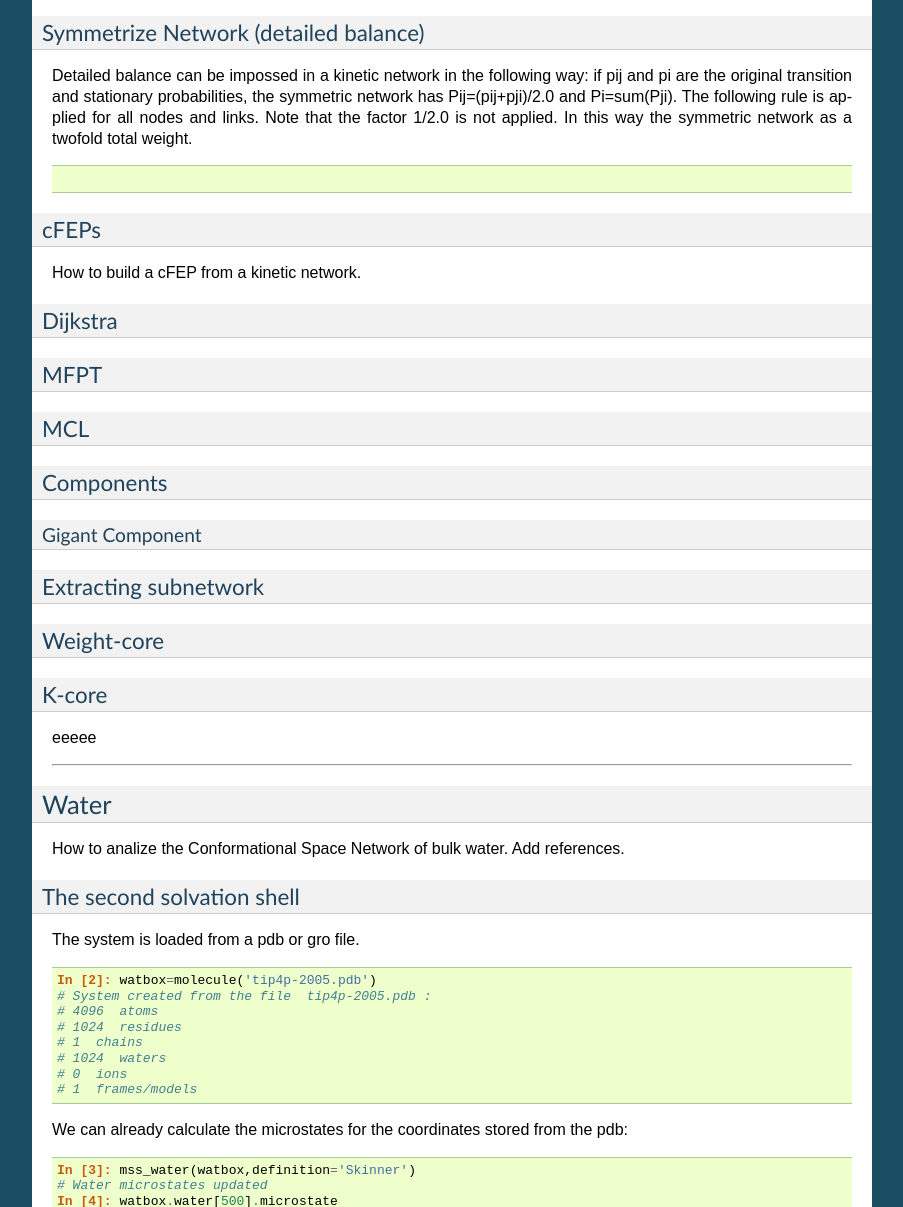
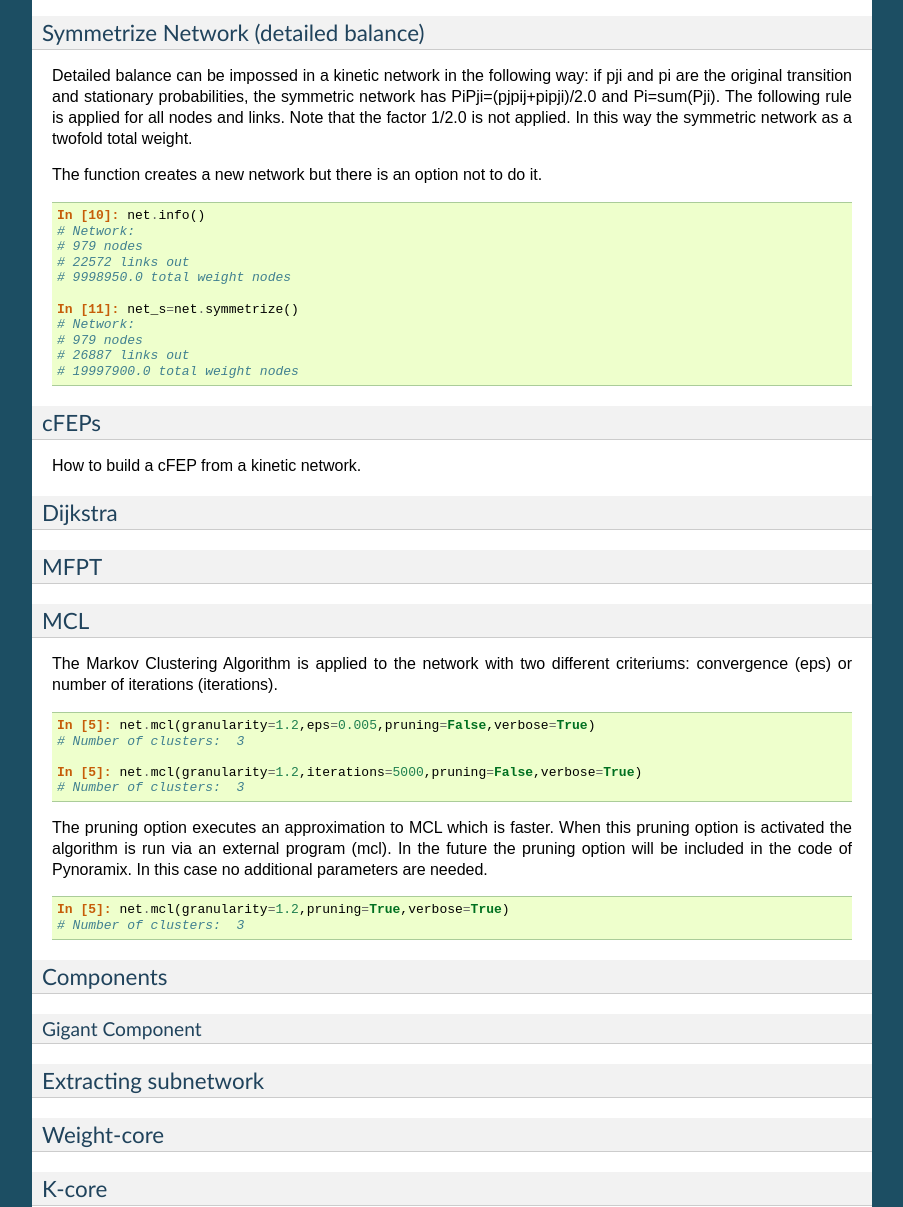
Before and after one commit to dprada/Pynoramix, a Sphinx documentation site: the page built from doc/source/tutorial_networks.rst, in a window 1280 px wide and 1400 px high, scrolled down 3714 px, cut to the strip 193-1400 px from the top of the window. Shown: the whole strip, without its empty margins (198-1101 px from the left). Built offline with Sphinx 7.4.7, drawn with Linux system fonts in a browser that asks for light colours.

Commit message:
mcl function updated for networks. The pruning option runs an external program. This should be corrected in the future

```diff
--- a/doc/source/tutorial_networks.rst
+++ b/doc/source/tutorial_networks.rst
@@ -251,19 +251,33 @@ particle along x:
 
    In [8]: pylab.show()
 
-.. plot:: ../pyplots/2w_1D_fig1.py
+.. plot:: pyplots/2w_1D_fig1.py
 
 Symmetrize Network (detailed balance)
 +++++++++++++++++++++++++++++++++++++
 
 Detailed balance can be impossed in a kinetic network in the following
-way: if pij and pi are the original transition and stationary
-probabilities, the symmetric network has Pij=(pij+pji)/2.0 and
+way: if pji and pi are the original transition and stationary
+probabilities, the symmetric network has PiPji=(pjpij+pipji)/2.0 and
 Pi=sum(Pji).  The following rule is applied for all nodes and
 links. Note that the factor 1/2.0 is not applied. In this way the
 symmetric network as a twofold total weight.
 
+The function creates a new network but there is an option not to do it.
+
 .. sourcecode:: ipython
+
+   In [10]: net.info()
+   # Network:
+   # 979 nodes
+   # 22572 links out
+   # 9998950.0 total weight nodes
+
+   In [11]: net_s=net.symmetrize()
+   # Network:
+   # 979 nodes
+   # 26887 links out
+   # 19997900.0 total weight nodes
 
 
 
@@ -281,6 +295,29 @@ MFPT
 
 MCL
 +++
+
+The Markov Clustering Algorithm is applied to the network with two
+different criteriums: convergence (eps) or number of iterations (iterations).
+
+.. sourcecode:: ipython
+
+   In [5]: net.mcl(granularity=1.2,eps=0.005,pruning=False,verbose=True)
+   # Number of clusters:  3
+
+   In [5]: net.mcl(granularity=1.2,iterations=5000,pruning=False,verbose=True)
+   # Number of clusters:  3
+
+
+The pruning option executes an approximation to MCL which is faster.
+When this pruning option is activated the algorithm is run via an external program (mcl).
+In the future the pruning option will be included in the code of Pynoramix.
+In this case no additional parameters are needed.
+
+.. sourcecode:: ipython
+
+   In [5]: net.mcl(granularity=1.2,pruning=True,verbose=True)
+   # Number of clusters:  3
+
 
 Components
 ++++++++++
```
Also changed, not shown: pyn_cl_net.py (+43 -11 lines).
